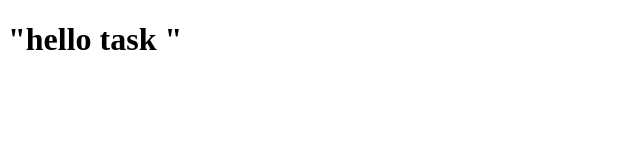
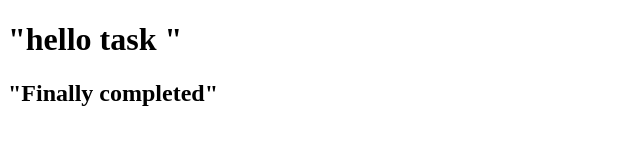
Before and after one commit to dharshan224/Mock, a plain HTML site: page index.html in a window 1280 px wide. Shown: the whole page, without its empty margins (0-640 px from the left). Drawn offline with Linux system fonts and the light colour scheme.

Commit message:
Update index.html

```diff
--- a/index.html
+++ b/index.html
@@ -7,5 +7,6 @@
 </head>
 <body>
     <h1> "hello task " </h1>
+    <h2> "Finally completed" </h2>
 </body>
 </html>
```
